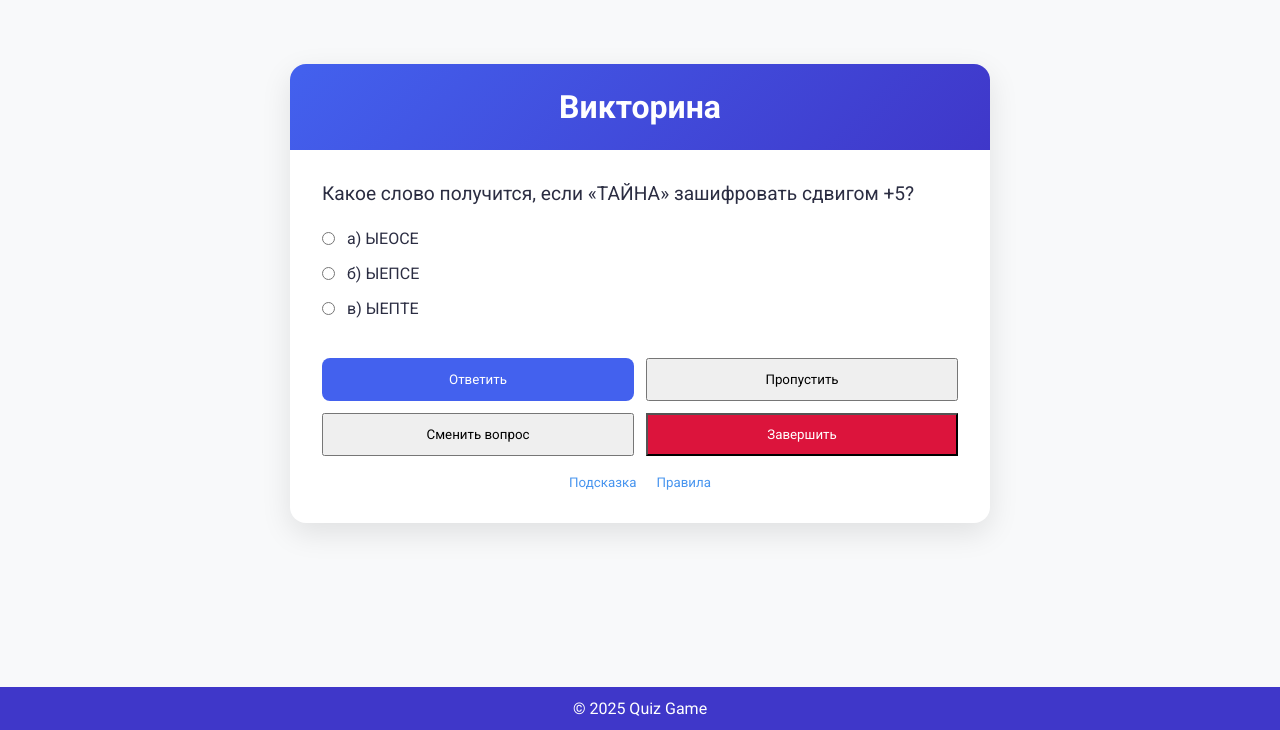
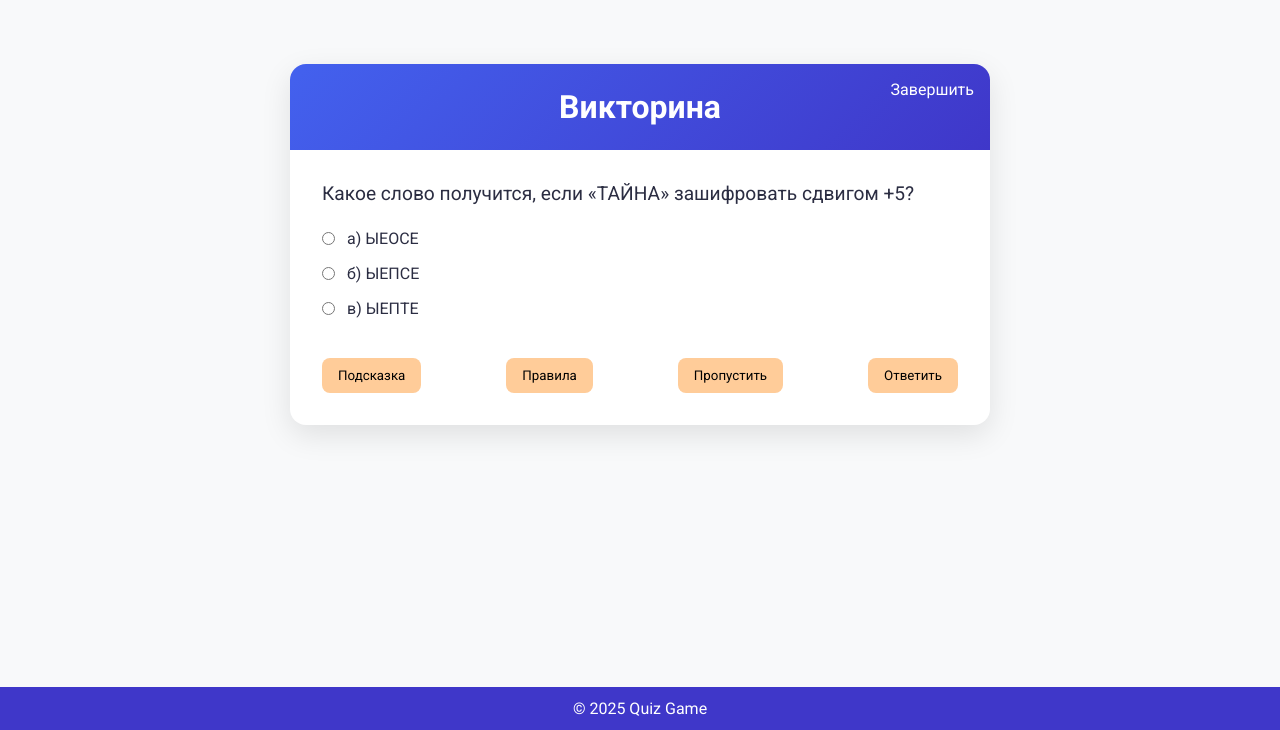
Before and after one commit to hgfejcwoefGleb/project_3, a FastAPI app: page /game in a window 1280 px wide. Shown: the part 70-800 px from the top of the page. Run offline with FastAPI, Linux system fonts and the light colour scheme; the visitor is signed in with stand-in values (Sample User, id 1).

Commit message:
Add files via upload

```diff
--- a/templates/game.html
+++ b/templates/game.html
@@ -1,13 +1,20 @@
 {% extends "base.html" %}
 {% block title %}Вопрос | Quiz{% endblock %}
 {% block content %}
-<div class="game-container" style="max-width: 700px; margin: 40px auto; background: white; border-radius: 16px; box-shadow: 0 10px 30px rgba(0,0,0,0.1); overflow: hidden;">
-    <div style="background: linear-gradient(135deg, var(--primary-color), var(--secondary-color)); color: white; padding: 24px; text-align: center;">
+<div class="game-container" style="max-width: 700px; margin: 40px auto; background: white; border-radius: 16px; box-shadow: 0 10px 30px rgba(0,0,0,0.1); overflow: hidden; position: relative;">
+    <!-- Заголовок с кнопкой Завершить -->
+    <div style="background: linear-gradient(135deg, var(--primary-color), var(--secondary-color)); color: white; padding: 24px; text-align: center; position: relative;">
         <h1 style="margin: 0;">Викторина</h1>
+        <form action="/end_game" method="post" style="position: absolute; top: 16px; right: 16px;">
+            <button type="submit" style="background: none; border: none; color: white; font-size: 1rem; cursor: pointer;
+                transition: opacity 0.3s;">Завершить</button>
+        </form>
     </div>
     <div style="padding: 32px;">
-        <p style="font-size: 1.2rem; margin-bottom: 24px;">{{ question_text }}</p>
+        <!-- Вопрос -->
+        <p style="font-size: 1.2rem; margin-bottom: 24px; color: var(--dark-color);">{{ question_text }}</p>
 
+        <!-- Варианты ответа -->
         <form method="post" action="/submit" style="display: flex; flex-direction: column; gap: 16px;">
             {% for answer in answers %}
             <label style="display: flex; align-items: center;">
@@ -16,39 +23,35 @@
             </label>
             {% endfor %}
 
-            <div style="display: flex; flex-wrap: wrap; gap: 12px; margin-top: 24px;">
-                <button type="submit" style="flex: 1 1 45%; padding: 12px; background-color: var(--primary-color); color: white; border: none; border-radius: 8px;">Ответить</button>
-                <button formaction="/skip" formmethod="post" style="flex: 1 1 45%; padding: 12px;">Пропустить</button>
-                <button formaction="/change_question" formmethod="post" style="flex: 1 1 45%; padding: 12px;">Сменить вопрос</button>
-                <button formaction="/end_game" formmethod="post" style="flex: 1 1 45%; padding: 12px; background-color: crimson; color: white;">Завершить</button>
+            <!-- Кнопки действий: Подсказка, Правила, Пропустить, Ответить -->
+            <div style="display: flex; justify-content: space-between; align-items: center; margin-top: 24px; gap: 12px;">
+                <button type="button" onclick="toggleHint()" style="background-color: #ffcc99; border: none; padding: 10px 16px; border-radius: 8px; cursor: pointer;">Подсказка</button>
+                <button type="button" onclick="toggleRules()" style="background-color: #ffcc99; border: none; padding: 10px 16px; border-radius: 8px; cursor: pointer;">Правила</button>
+                <button type="submit" formaction="/skip" formmethod="post" style="background-color: #ffcc99; border: none; padding: 10px 16px; border-radius: 8px; cursor: pointer;">Пропустить</button>
+                <button type="submit" style="background-color: #ffcc99; border: none; padding: 10px 16px; border-radius: 8px; cursor: pointer;">Ответить</button>
             </div>
         </form>
-
-        <div style="margin-top: 16px; text-align: center;">
-            <button onclick="toggleHint()" style="background: none; border: none; color: var(--accent-color); margin-right: 16px;">Подсказка</button>
-            <button onclick="toggleRules()" style="background: none; border: none; color: var(--accent-color);">Правила</button>
-        </div>
     </div>
 </div>
 
 <!-- Подсказка -->
 <div id="hint-popup" style="display:none; position: fixed; top: 0; left: 0; right: 0; bottom: 0; background: rgba(0,0,0,0.5); justify-content: center; align-items: center;">
-    <div style="background: white; padding: 24px; border-radius: 12px; text-align: center;">
+    <div style="background: white; padding: 24px; border-radius: 12px; text-align: center; max-width: 90%; width: 400px;">
         <p>{{ hint_text }}</p>
-        <button onclick="toggleHint()" style="margin-top: 16px; padding: 8px 16px; background: var(--primary-color); color: white; border: none; border-radius: 8px;">Закрыть</button>
+        <button onclick="toggleHint()" style="margin-top: 16px; padding: 8px 16px; background: var(--primary-color); color: white; border: none; border-radius: 8px; cursor: pointer;">Закрыть</button>
     </div>
 </div>
 
 <!-- Правила -->
 <div id="rules-popup" style="display:none; position: fixed; top: 0; left: 0; right: 0; bottom: 0; background: rgba(0,0,0,0.5); justify-content: center; align-items: center;">
-    <div style="background: white; padding: 24px; border-radius: 12px; text-align: center;">
+    <div style="background: white; padding: 24px; border-radius: 12px; text-align: center; max-width: 90%; width: 400px;">
         <h3>Правила игры</h3>
-        <ol style="text-align: left;">
+        <ol style="text-align: left; margin-top: 16px;">
             <li>Прочтите вопрос и выберите правильный вариант.</li>
             <li>Можно использовать подсказку, пропустить или сменить вопрос.</li>
             <li>Постарайтесь набрать максимум баллов.</li>
         </ol>
-        <button onclick="toggleRules()" style="margin-top: 16px; padding: 8px 16px; background: var(--primary-color); color: white; border: none; border-radius: 8px;">Закрыть</button>
+        <button onclick="toggleRules()" style="margin-top: 16px; padding: 8px 16px; background: var(--primary-color); color: white; border: none; border-radius: 8px; cursor: pointer;">Закрыть</button>
     </div>
 </div>
 
```
